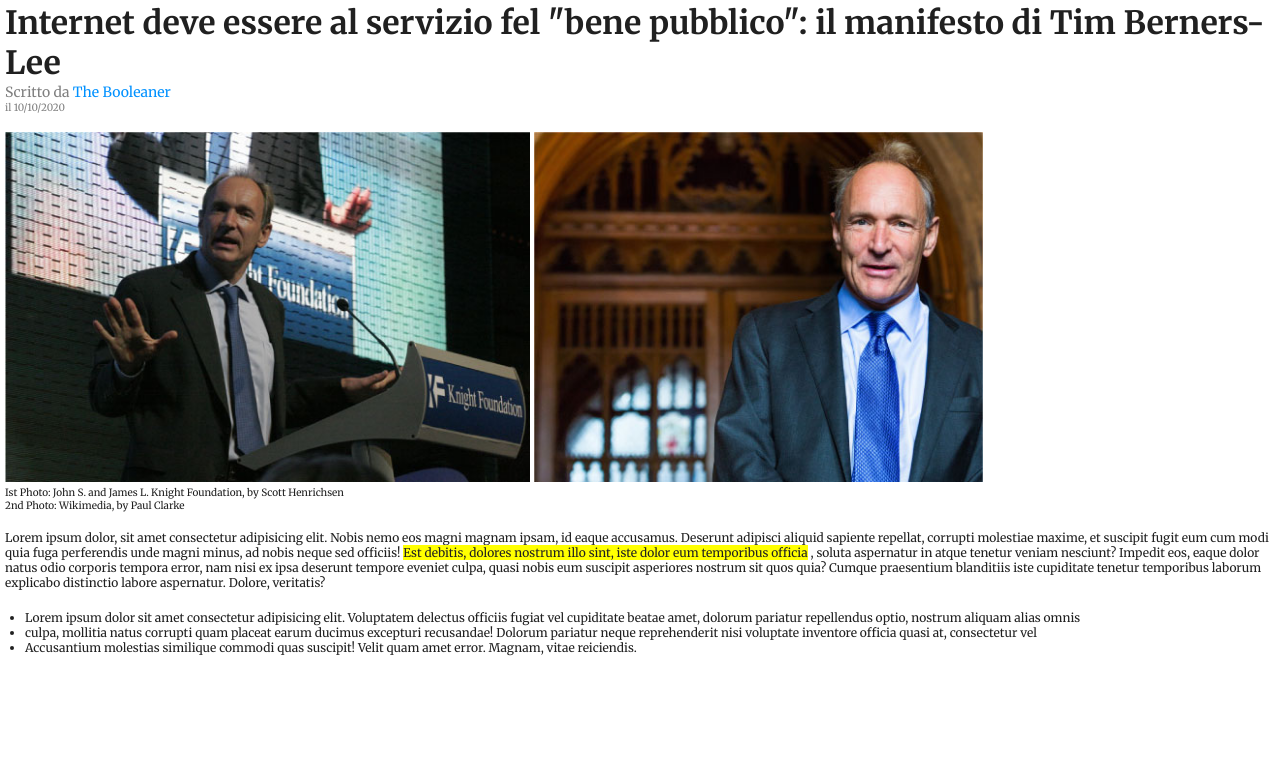
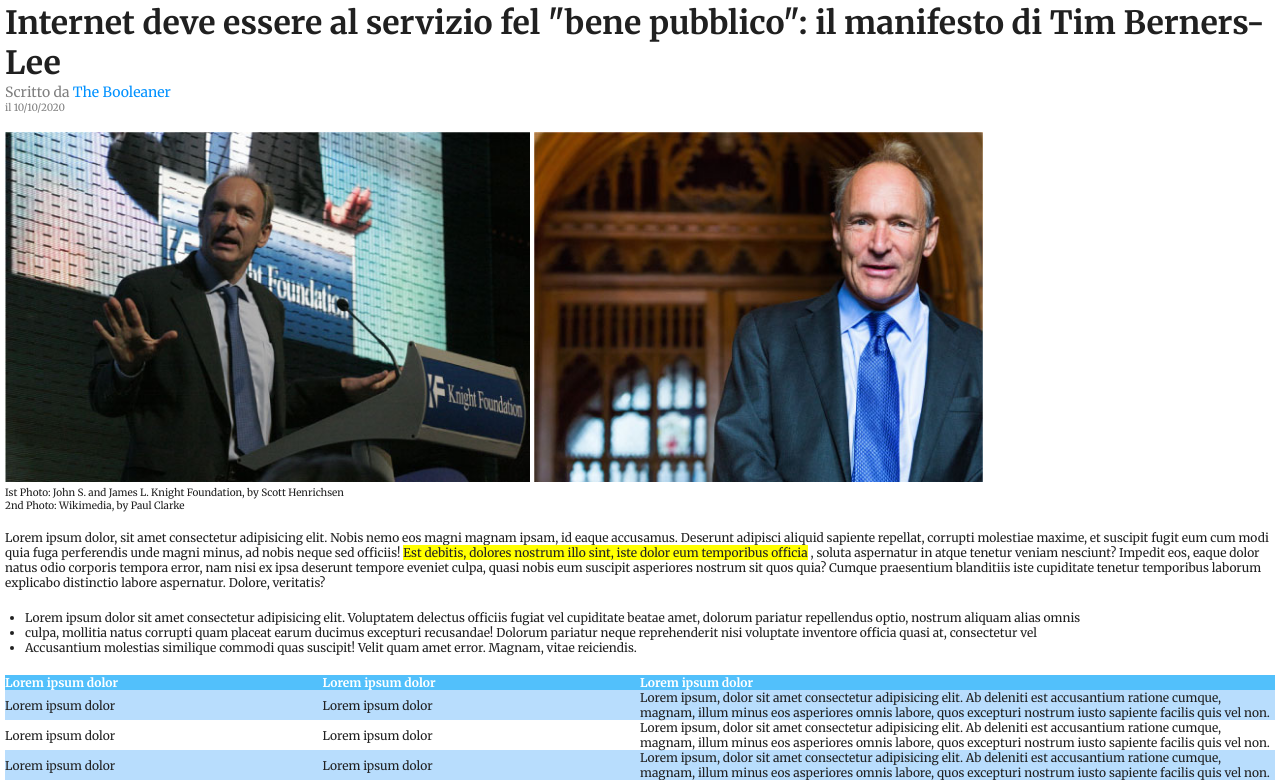
Before and after one commit to flavio-franceschetti/html-css-booleaner, a plain HTML site: page index.html in a window 1280 px wide. Shown: the part 97-877 px from the top of the page. Before the commit the page ends 800 px from the top, so only its background shows below. Drawn offline with Linux system fonts and the light colour scheme; a web font is replaced by a local one.

Commit message:
Tabella finita

```diff
--- a/css/style.css
+++ b/css/style.css
@@ -86,4 +86,30 @@ main {
 ul {
   padding-left: 20px;
   font-size: 12px;
+  margin-bottom: 20px;
 }
+
+/* TABELLA */
+table {
+  font-size: 12px;
+  border-spacing: 0;
+}
+
+thead {
+  background-color: rgb(82, 192, 251);
+  color: #fff;
+}
+
+tbody tr:nth-child(odd) {
+  background-color: rgb(184, 221, 253);
+}
+
+th,
+td {
+  text-align: start;
+  width: 25%;
+}
+
+td:last-child {
+  width: 50%;
+}
--- a/index.html
+++ b/index.html
@@ -77,7 +77,51 @@
         </ul>
       </section>
       <!-- Sezione con la tabella -->
-      <section></section>
+      <section>
+        <table>
+          <thead>
+            <tr>
+              <th>Lorem ipsum dolor</th>
+              <th>Lorem ipsum dolor</th>
+              <th>Lorem ipsum dolor</th>
+            </tr>
+          </thead>
+          <tbody>
+            <tr>
+              <td>Lorem ipsum dolor</td>
+              <td>Lorem ipsum dolor</td>
+              <td>
+                Lorem ipsum, dolor sit amet consectetur adipisicing elit. Ab
+                deleniti est accusantium ratione cumque, magnam, illum minus eos
+                asperiores omnis labore, quos excepturi nostrum iusto sapiente
+                facilis quis vel non.
+              </td>
+            </tr>
+
+            <tr>
+              <td>Lorem ipsum dolor</td>
+              <td>Lorem ipsum dolor</td>
+              <td>
+                Lorem ipsum, dolor sit amet consectetur adipisicing elit. Ab
+                deleniti est accusantium ratione cumque, magnam, illum minus eos
+                asperiores omnis labore, quos excepturi nostrum iusto sapiente
+                facilis quis vel non.
+              </td>
+            </tr>
+
+            <tr>
+              <td>Lorem ipsum dolor</td>
+              <td>Lorem ipsum dolor</td>
+              <td>
+                Lorem ipsum, dolor sit amet consectetur adipisicing elit. Ab
+                deleniti est accusantium ratione cumque, magnam, illum minus eos
+                asperiores omnis labore, quos excepturi nostrum iusto sapiente
+                facilis quis vel non.
+              </td>
+            </tr>
+          </tbody>
+        </table>
+      </section>
     </main>
   </body>
 </html>
```
